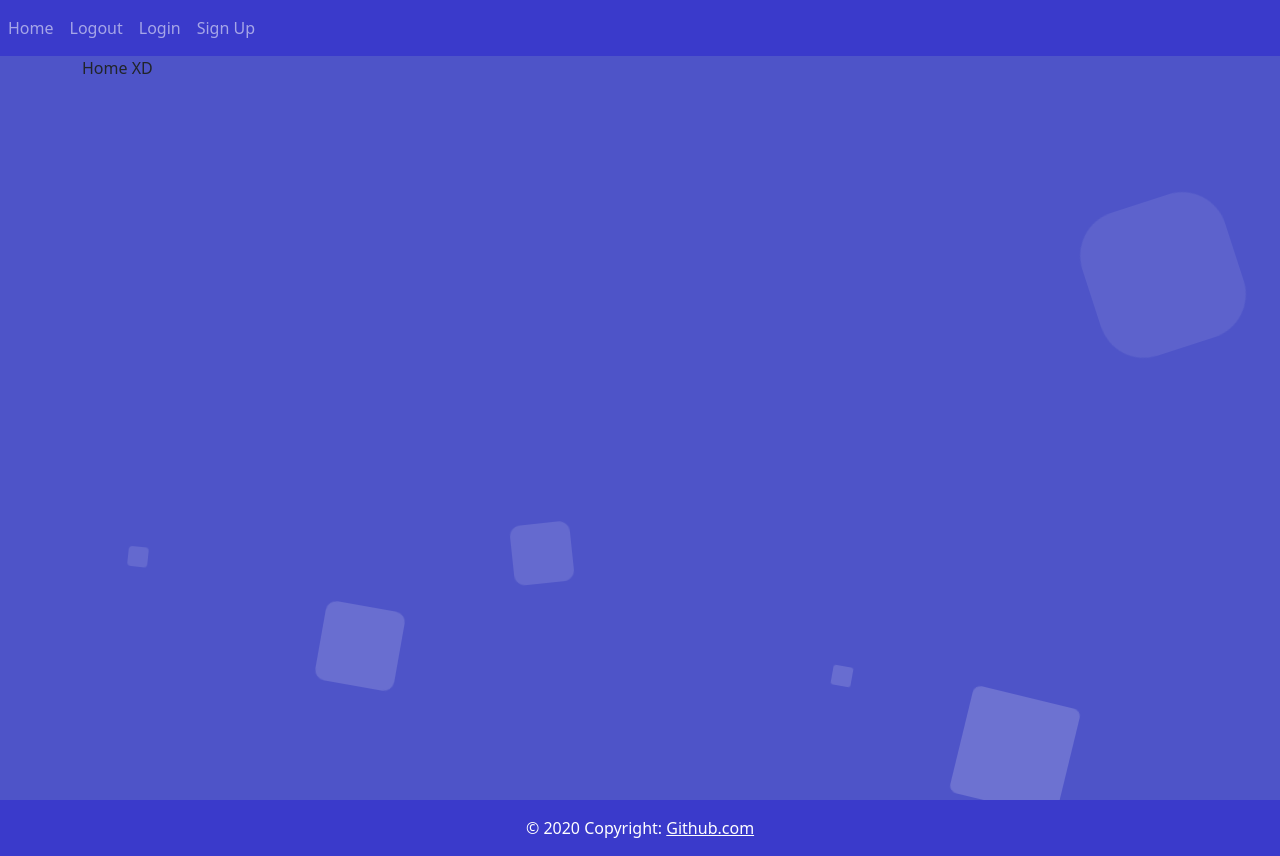
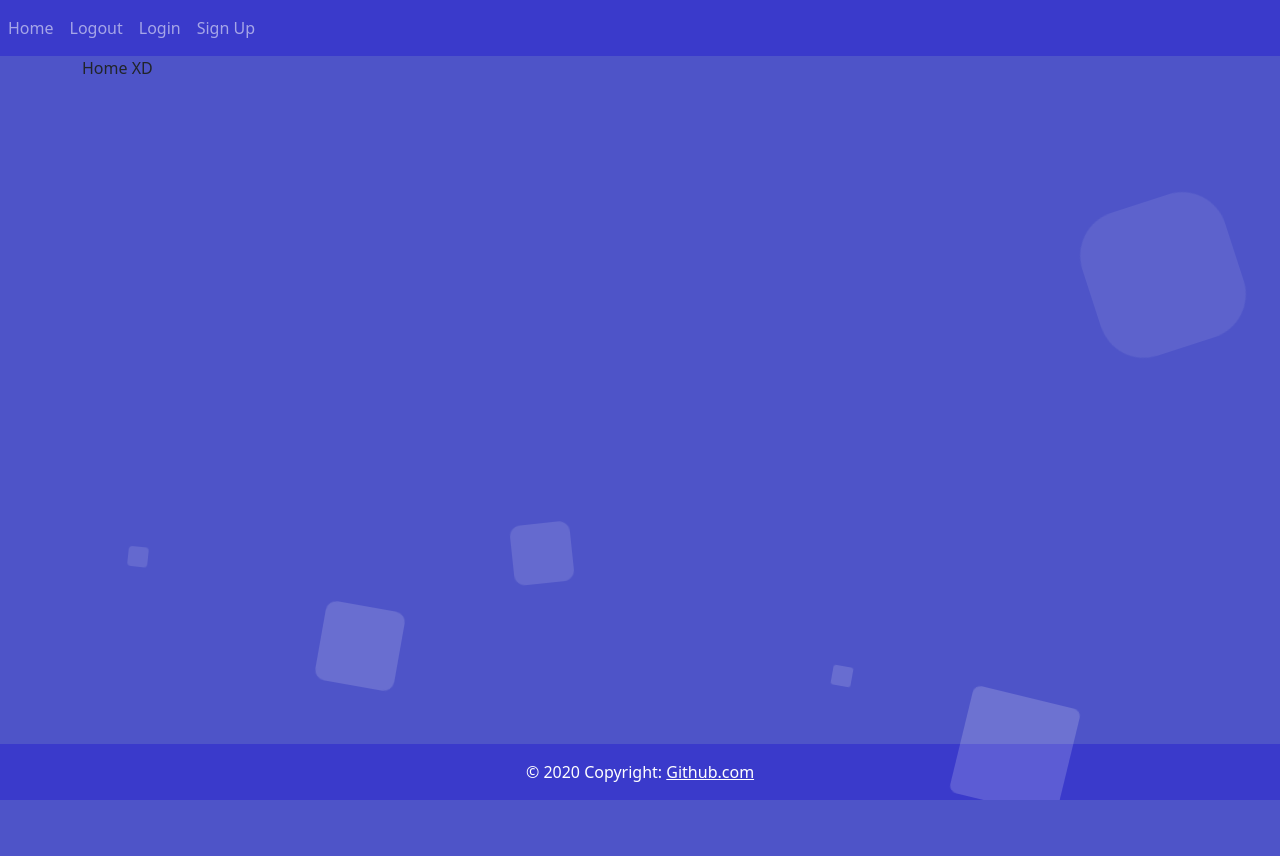
Before and after one commit to nieckojakub/IOProject, a Flask app: page / in a window 1280 px wide. After the commit the page ends 800 px from the top, so only its background shows below. Run offline with Flask 2, Linux system fonts and the light colour scheme; parts of the project's set-up code (start-up, migrations or seed data) failed here and were passed over; some libraries are stand-ins or nearby versions.

Commit message:
footer v2- finished

```diff
--- a/website/templates/base.html
+++ b/website/templates/base.html
@@ -36,7 +36,7 @@
       </div>
     </nav>
 
-    <div class="container">
+    <div class="container" >
         {% with messages = get_flashed_messages(with_categories=true) %}
             {% if messages %}
                 {% for category, message in messages %}
@@ -52,7 +52,14 @@
 
     </div>
 
-
+<footer class="bg-light text-center text-white" style="position:absolute; bottom: 0%; width: 100%">
+  <!-- Copyright -->
+  <div class="text-center p-3" style="background-color: #3A3ACB;">
+    © 2020 Copyright:
+    <a class="text-white" href="https://github.com/nieckojakub/IOProject">Github.com</a>
+  </div>
+  <!-- Copyright -->
+</footer>
 <!--floating circles -->
 <ul class="circles">
         <li></li>
@@ -67,14 +74,7 @@
         <li></li>
 </ul>
 </div> <!--end background -->
-<footer class="bg-light text-center text-white">
-  <!-- Copyright -->
-  <div class="text-center p-3" style="background-color: #3A3ACB;">
-    © 2020 Copyright:
-    <a class="text-white" href="https://github.com/nieckojakub/IOProject">Github.com</a>
-  </div>
-  <!-- Copyright -->
-</footer>
+
 
 
 
```
